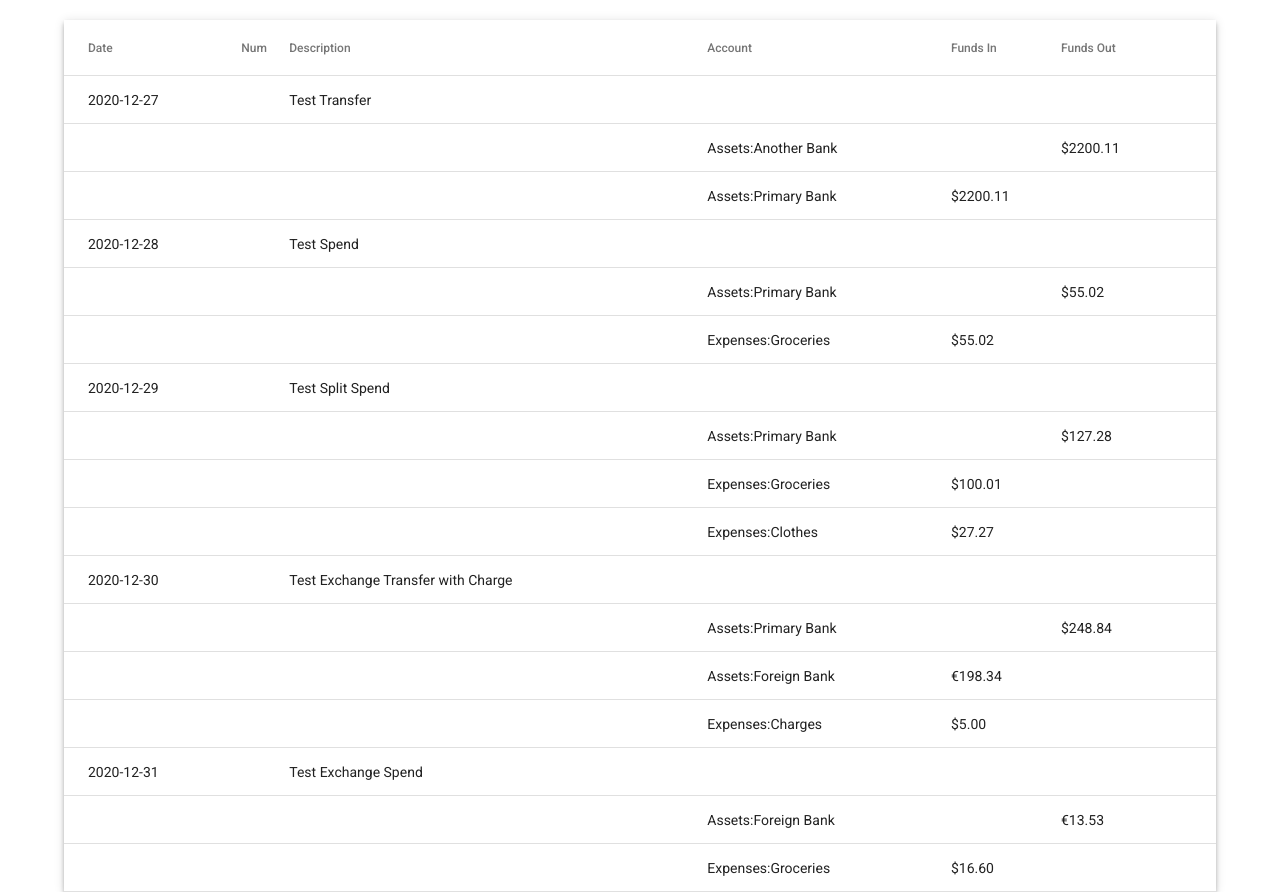
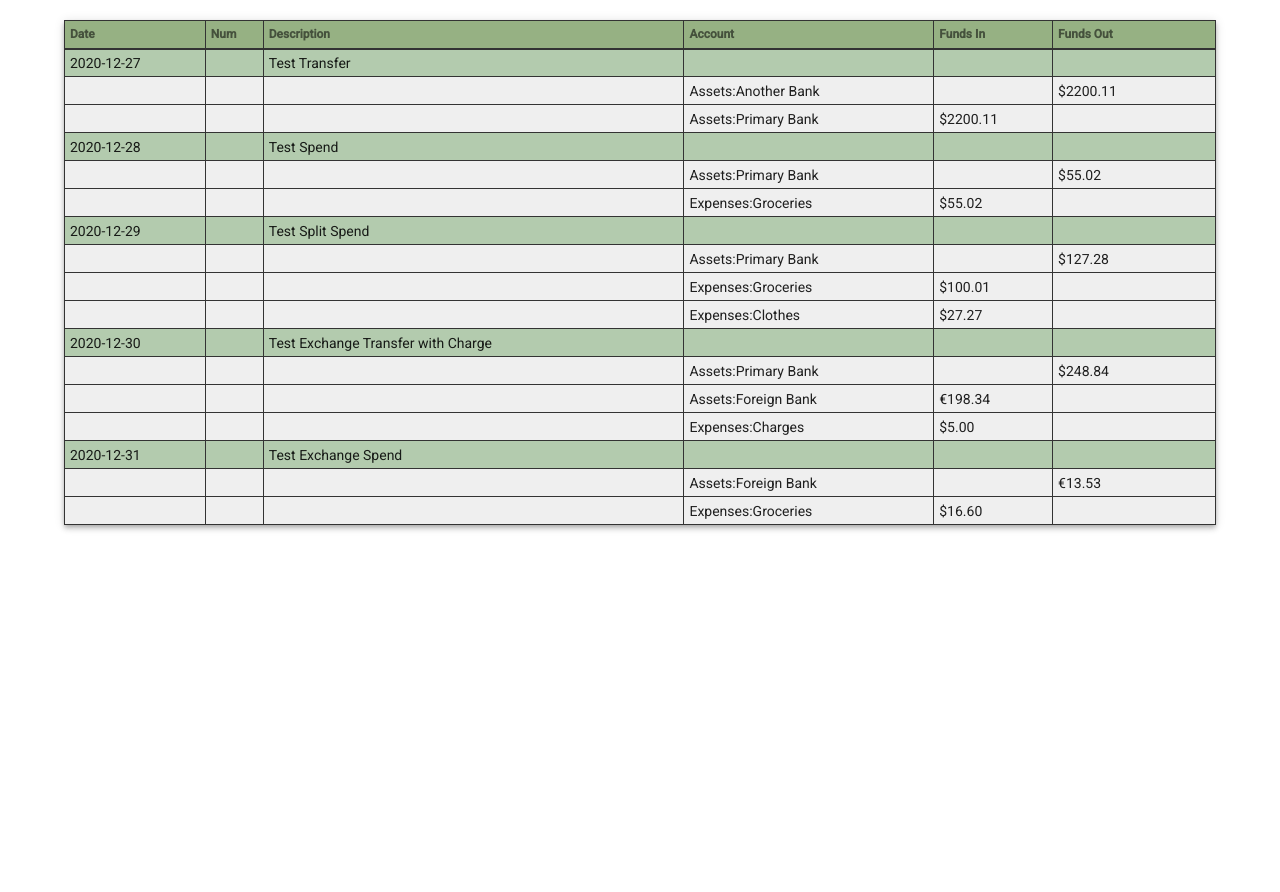
Before and after one commit to jakubstefanski/gnucash-web, an Angular app in the folder ui/: page / in a window 1280 px wide. After the commit the page ends 820 px from the top, so only its background shows below. Built offline with nearby package versions, Linux system fonts and the light colour scheme.

Commit message:
Style book component

```diff
--- a/ui/src/app/book/book.component.html
+++ b/ui/src/app/book/book.component.html
@@ -31,5 +31,5 @@
   </ng-container>
 
   <tr mat-header-row *matHeaderRowDef="displayedColumns"></tr>
-  <tr mat-row *matRowDef="let row; columns: displayedColumns;"></tr>
+  <tr mat-row *matRowDef="let row; columns: displayedColumns;" [ngClass]="getRowClass(row)"></tr>
 </table>
--- a/ui/src/app/book/book.component.scss
+++ b/ui/src/app/book/book.component.scss
@@ -1,6 +1,35 @@
-table {
+table.mat-table {
   width: 90%;
   margin-top: 20px;
   margin-left: auto;
   margin-right: auto;
+  border-collapse: collapse;
+
+  td, th {
+    border: 1px solid #333333;
+    padding-left: 5px;
+  }
+
+  th {
+    border-bottom: 2px solid #333333;
+    font-weight: bold;
+  }
+
+  tr {
+    height: 28px;
+  }
+
+  tr.mat-header-row {
+    background-color: #96b183;
+  }
+
+  tr.mat-row {
+    &.transaction {
+      background-color: #b3cbae;
+    }
+
+    &.split {
+      background-color: #efefef;
+    }
+  }
 }
--- a/ui/src/app/book/book.component.ts
+++ b/ui/src/app/book/book.component.ts
@@ -55,4 +55,8 @@ export class BookComponent implements OnInit {
     }
     return formatCommodityQuantity(row.quantity.abs(), row.account.commodity);
   }
+
+  getRowClass(row: Transaction | Split): string[] {
+    return isTransaction(row) ? ["transaction"] : ["split"];
+  }
 }
```
